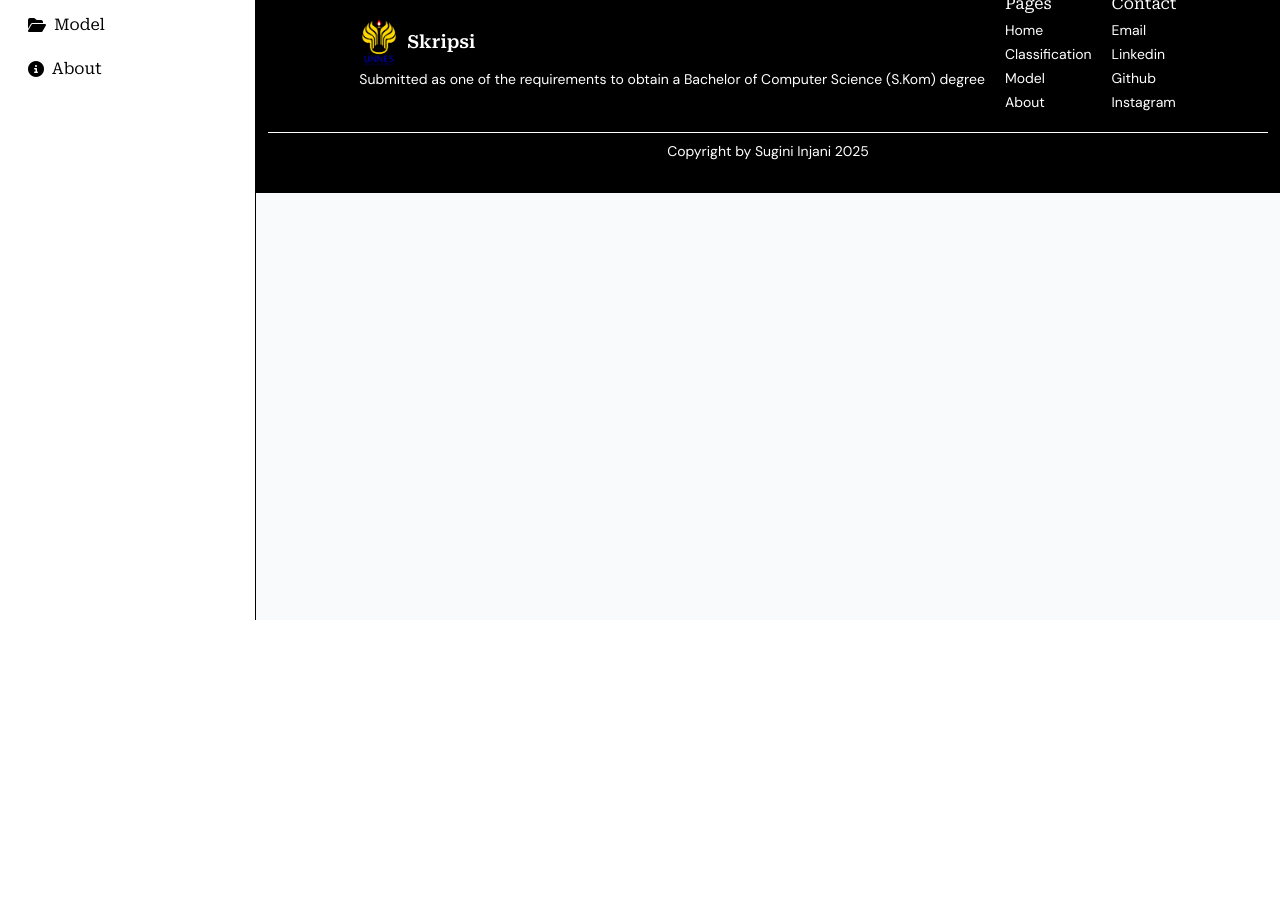
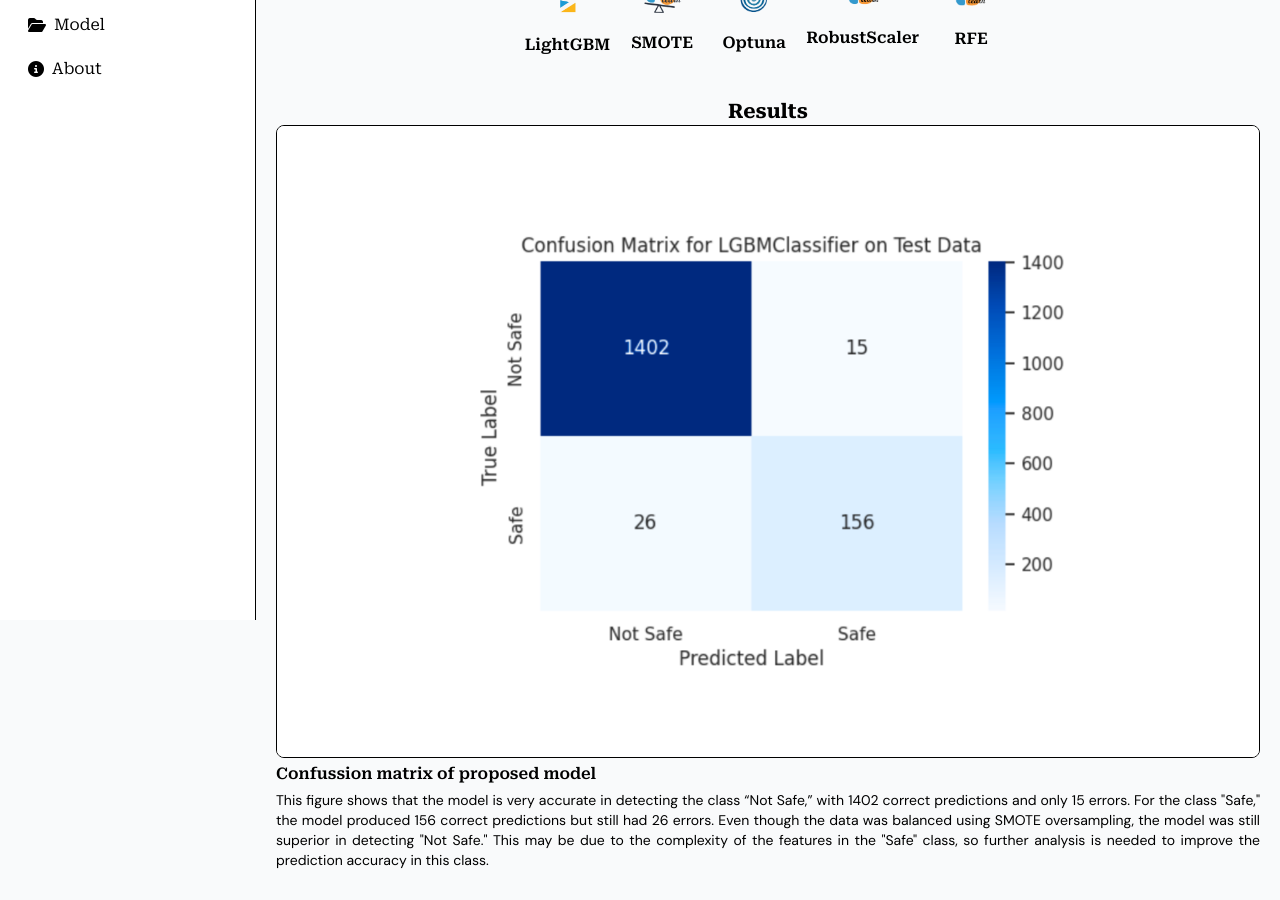
Before and after one commit to injanisgg/skripsi-fe, a React (Vite) app: page /model in a window 1280 px wide. Shown: the part 180-1080 px from the top of the page. Before the commit the page ends 800 px from the top, so only its background shows below. Built offline with nearby package versions, Linux system fonts and the light colour scheme.

Commit message:
`Added About page with developer information, usage instructions, and tools used, updated Classification and Model pages with header and footer components`

```diff
--- a/src/App.tsx
+++ b/src/App.tsx
@@ -16,7 +16,7 @@ function App() {
         <button
           aria-label='Open menu'
           onClick={() => setOpen(true)}
-          className='rounded-xl border px-3 py-1.5'
+          className='rounded-xl hover:border pr-3 py-1.5'
         >
           <i className="fa-solid fa-bars"></i>
         </button>
--- a/src/pages/About.tsx
+++ b/src/pages/About.tsx
@@ -1,9 +1,66 @@
 import HeadTitle from "../components/HeadTitle"
+import reactvite from '../images/reactvite.png'
+import tailwind from '../images/tailwind.png'
+import icon from '../images/fontawesome.jpg'
+import vercel from '../images/vercel.png'
+import Footer from "../components/Footer"
 
 function About() {
   return (
     <div>
+      {/* header */}
       <HeadTitle title={'About the System'} desc={'This page provides information about the WQI classification system'}/>
+
+      {/* about */}
+      <div className="flex flex-col gap-5 mx-5 mt-5">
+        <h2 className="text-center font-main font-bold text-xl">About</h2>
+        <span>
+          <h3 className="font-main font-semibold">01. The Developer</h3>
+          <p className="font-secondary text-sm text-justify">This website was created by Sugini Injani, a student of Informatics Engineering at Universitas Negeri Semarang, as part of her thesis entitled 'Water Quality Index Classification using LGBM with RFE Feature Selection, SMOTE Oversampling Technique, and Optuna Hyperparameter Optimization.' Further information about her can be found in the footer of this website.</p>
+        </span>
+        <span>
+          <h3 className="font-main font-semibold">02. The Objective</h3>
+          <p className="font-secondary text-sm text-justify">This website is a platform for predicting and classifying the Water Quality Index (WQI) with optimal accuracy using the LGBM algorithm combined with RFE, SMOTE, and Optuna.</p>
+        </span>
+        <span>
+          <h3 className="font-main font-semibold">03. How to use</h3>
+          <ul className="list-disc font-secondary text-justify pl-5 text-sm">
+            <li>Collect numeric data on substances or microorganisms in water, such as aluminium, ammonia, arsenic, bacteria, barium, cadmium, chloramine, chromium, copper, lead, nitrates, nitrites, perchlorate, radium, selenium, silver, uranium, and viruses.</li>
+            <li>Go to the <b>Classify</b> page and input the data into the form. Make sure all inputs are numeric.</li>
+            <li>Click the <b>Classify</b> button to predict and classify the data.</li>
+            <li>The results will be displayed in the classification results table.</li>
+            <li>If the result is <b>“safe”</b>, the water is suitable for drinking and other purposes. If the result is <b>“not safe”</b>, the water is unsafe for drinking or other purposes.</li>
+          </ul>
+        </span>
+      </div>
+
+      {/* tools */}
+      <h2 className="text-center font-main font-bold text-xl mt-10">Tools</h2>
+      <div className="flex flex-wrap gap-3 justify-center mx-5 mt-3">
+        <span className="flex flex-col gap-1">
+          <img src={reactvite} alt="rvite" className="w-30 border rounded-lg py-2" />
+          <p className="font-main font-bold text-sm text-center">React + Vite</p>
+        </span>
+        <span className="flex flex-col gap-1">
+          <img src={tailwind} alt="rvite" className="w-28 border rounded-lg" />
+          <p className="font-main font-bold text-sm text-center">TailwindCSS</p>
+        </span>
+        <span className="flex flex-col gap-1">
+          <img src={icon} alt="rvite" className="w-30 border rounded-lg" />
+          <p className="font-main font-bold text-sm text-center">Fontawesome</p>
+        </span>
+        <span className="flex flex-col gap-1">
+          <div className="border rounded-lg w-fit p-2"><i className="fa-brands fa-github text-7xl py-4"></i></div>
+          <p className="font-main font-bold text-sm text-center">Github</p>
+        </span>
+        <span className="flex flex-col gap-1">
+          <img src={vercel} alt="rvite" className="w-32 border rounded-lg" />
+          <p className="font-main font-bold text-sm text-center">Vercel</p>
+        </span>
+      </div>
+
+      {/* footer */}
+      <Footer />
     </div>
   )
 }
--- a/src/pages/Classification.tsx
+++ b/src/pages/Classification.tsx
@@ -32,7 +32,7 @@ function Classification() {
 
   return (
     <div>
-      {/* title */}
+      {/* header */}
       <HeadTitle title={'Classify'} desc={'This page is for classifying the water quality index'}/>
 
       {/* form */}
--- a/src/pages/Model.tsx
+++ b/src/pages/Model.tsx
@@ -1,12 +1,74 @@
 import Footer from "../components/Footer"
 import HeadTitle from "../components/HeadTitle"
+import lgbm from '../images/lgbm.png'
+import scaler from '../images/scaler.png'
+import rfe from '../images/rfe.png'
+import smote from '../images/smote.png'
+import optuna from '../images/optuna.png'
+import confmat from '../images/conf-matrix.png'
+import acc from '../images/comparative.png'
+import classref from '../images/class-report.png'
+import roc from '../images/roc.png'
 
 function Model() {
+  const imgData = [
+    { img: lgbm, name: 'LightGBM'},
+    { img: smote, name: 'SMOTE'},
+    { img: optuna, name: 'Optuna'},
+    { img: scaler, name: 'RobustScaler'},
+    { img: rfe, name: 'RFE'},
+  ]
+
+  const resultData = [
+    {
+      img: confmat,
+      title: 'Confussion matrix of proposed model',
+      desc: 'This figure shows that the model is very accurate in detecting the class “Not Safe,” with 1402 correct predictions and only 15 errors. For the class "Safe," the model produced 156 correct predictions but still had 26 errors. Even though the data was balanced using SMOTE oversampling, the model was still superior in detecting "Not Safe." This may be due to the complexity of the features in the "Safe" class, so further analysis is needed to improve the prediction accuracy in this class.'
+    },
+    {
+      img: acc,
+      title: 'Accuracy Comparison',
+      desc: 'Based on the graph, LGBM combined with the “RFE SMOTE OPTUNA” method gives the highest accuracy of 97.44%, indicating the combination of LGBM with RFE, SMOTE, and OPTUNA is very effective for Water Quality Index classification. The "SMOTE Optuna" method has the lowest accuracy, which is 96.75%. Overall, all methods produced high accuracy (above 96.50%), with the combination of techniques tending to improve model performance.'
+    },
+    {
+      img: classref,
+      title: 'Classification Report of Proposed Model',
+      desc: 'The classification report for the LGBMClassifier shows a high overall accuracy of 97.44% in predicting water quality as "Safe" or "Not Safe". The model performs exceptionally well for the "Not Safe" class, with a precision of 98.18%, recall of 98.94%, and F1-score of 98.56%. For the "Safe" class, the precision is 91.23%, recall 87.91%, and F1-score 85.71%, indicating slightly lower performance but still effective. The macro average F1-score of 88.39% and weighted average F1-score of 97.37% confirm that the model handles class imbalance well and delivers strong predictive performance.'
+    },
+    {
+      img: roc,
+      title: 'ROC Curve of Proposed Model',
+      desc: 'The X-axis (False Positive Rate - FPR) indicates the proportion of "Not Safe" samples incorrectly classified as "Safe", while the Y-axis (True Positive Rate - TPR) shows the proportion of "Safe" samples correctly classified as "Safe". The gray diagonal line represents a random classifier with no predictive power (AUC = 0.5), while the blue curve illustrates the model’s performance. The AUC (Area Under the Curve) value of 0.9849 indicates that the model has an excellent ability to distinguish between safe and unsafe water conditions. A higher AUC value, close to 1.0, suggests that the model is highly accurate in predicting water quality. This result confirms that the LGBMClassifier performs exceptionally well in classifying water safety levels.'
+    }
+  ]
+
   return (
     <div>
-      {/* title */}
+      {/* header */}
       <HeadTitle title={'Model Information'} desc={'This page displays information about the WQI classification model'}/>
 
+      {/* methods */}
+      <h2 className="text-center font-main font-bold text-xl mt-5">Methods</h2>
+      <div className="flex flex-wrap gap-3 items-center justify-center mx-3">
+        {imgData.map((data, index) => (
+          <span key={index} className="w-fit text-black flex flex-col items-center">
+            <img src={data.img} alt="lgbm" className="w-20" />
+            <p className="font-main font-semibold">{data.name}</p>
+          </span>
+        ))}
+      </div>
+
+      {/* Result */}
+      <h2 className="text-center font-main font-bold text-xl mt-10">Results</h2>
+      <div className="grid grid-cols-1 gap-y-8 items-center mx-5">
+        {resultData.map((data, index) => (
+          <div key={index} className="flex flex-col gap-1">
+            <img src={data.img} alt="confmat" className="rounded-lg border w-full"/>
+            <p className="font-semibold font-main">{data.title}</p>
+            <p className="font-secondary text-sm text-justify">{data.desc}</p>
+          </div>
+        ))}
+      </div>
       {/* footer */}
       <Footer />
     </div>
```
Also changed, not shown: src/images/reactvite.png (added).
